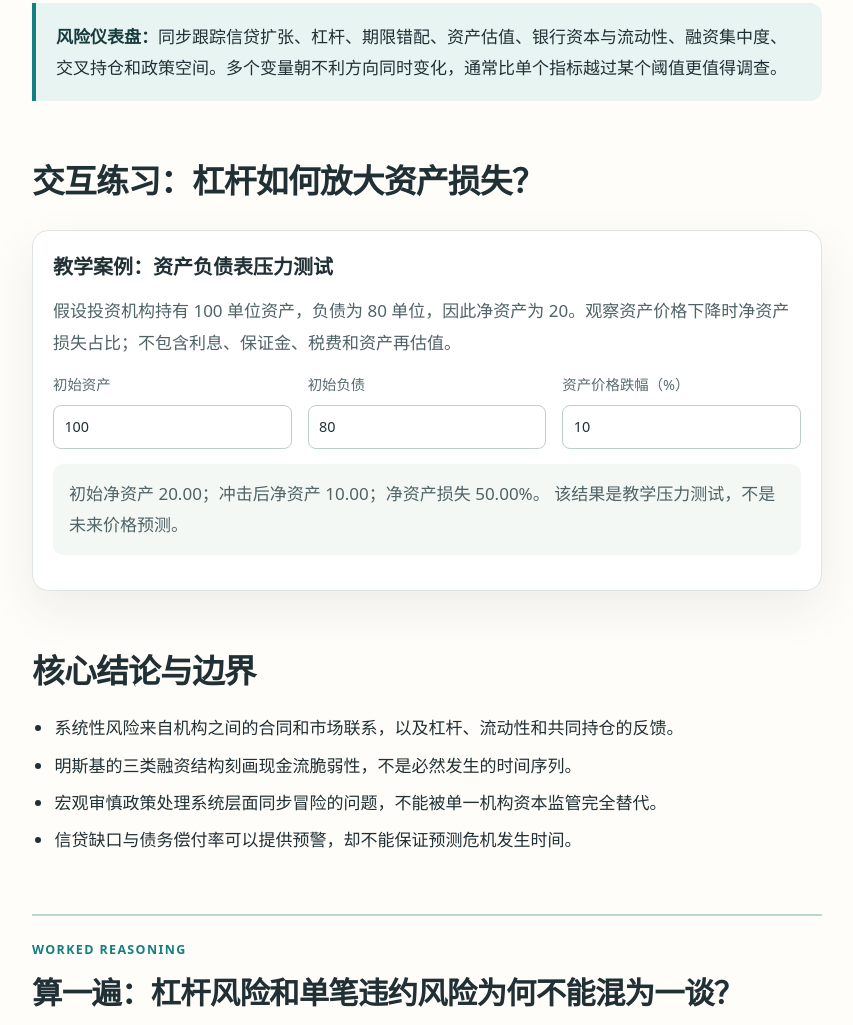
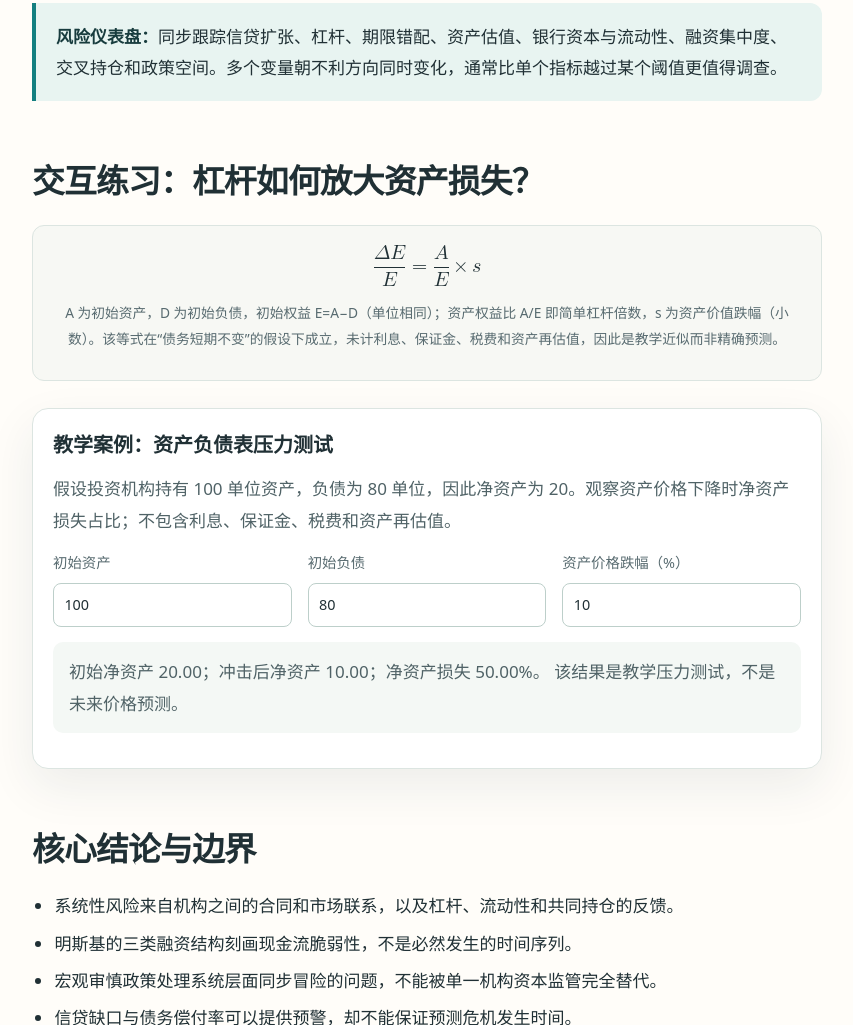
Before and after one commit to 1998x-stack/monetary-banking-tutorial, a plain HTML site: page 22.html in a window 1280 px wide. Shown: the part 3525-4550 px from the top of the page, without its empty margins (355-1208 px from the left). Drawn offline with Linux system fonts and the light colour scheme.

Commit message:
docs(monetary-banking-tutorial): show ch22 leverage amplification in native MathML

```diff
--- a/22.html
+++ b/22.html
@@ -8,7 +8,9 @@
 <section id="channels"><h2>危机的四条传染路径</h2><ol><li><strong>交易对手渠道：</strong>直接债权、衍生品、回购和清算关系使一家机构的违约损失影响其他机构。</li><li><strong>共同持仓渠道：</strong>机构持有相似资产，一方抛售压低市场价格，另一方因公允价值损失或保证金要求同步出售。</li><li><strong>融资流动性渠道：</strong>短期融资拒绝续作、抵押品折扣提高，迫使机构筹集现金、减少贷款和做市。</li><li><strong>信息与预期渠道：</strong>公众对不透明风险敞口产生怀疑，集中赎回或转移存款，导致健康机构也承受压力。</li></ol><p>FSB 2025 年关于非银行金融中介杠杆的报告特别强调，杠杆可通过关键市场和银行—非银行之间的联系放大系统压力。<a href="#ref-2">[2]</a></p><p>传染不总是以违约开始。有时证券价格和融资条件的同步恶化，比单个违约事件更早暴露市场功能失灵。</p></section>
 <section id="macroprudential"><h2>宏观审慎监管怎样处理“大家一起冒险”？</h2><p>微观审慎监管关注单一机构是否有足够资本、流动性和风险管理；宏观审慎政策关注即使每家机构单独看似合规，整个体系仍可能因为共同持仓、信用周期和相互依赖而过度脆弱。</p><p><strong>逆周期资本缓冲（CCyB）</strong>是典型工具：当系统性信用风险积累时，监管部门可要求银行持有额外资本缓冲，在下行期有空间吸收损失并维持信贷。巴塞尔委员会将其目标表述为缓解过度总量信用增长可能导致的银行体系风险。<a href="#ref-5">[5]</a></p><p>其他工具包括针对房地产贷款的贷款价值比（LTV）和偿债收入比（DSTI）限制、系统重要性机构附加要求、流动性监管、压力测试、抵押品和保证金安排，以及对非银行机构杠杆与期限错配的监测。各种工具作用于不同风险来源；不能把一个资本比率当作所有系统性风险的万能指标。</p></section>
 <section id="signals"><h2>怎样看预警指标，避免“一个数字预报危机”？</h2><p>BIS 发布的<strong>私人非金融部门信贷／GDP 缺口</strong>是信贷占 GDP 比率相对其长期趋势的偏离，常被用作银行体系风险的早期预警指标。该趋势由统计方法估计，结果会受到数据修订、趋势估计、样本起点和国别制度影响。<a href="#ref-3">[3]</a></p><p><strong>债务偿付率（DSR）</strong>则衡量一定收入中用于本金和利息支付的比例，提供对未来现金流压力的观察。BIS 把信贷缺口、DSR 等指标列为早期预警工具，但并不把它们当作精确预测某个月爆发危机的时钟。<a href="#ref-4">[4]</a></p><div class="callout"><p><strong>风险仪表盘：</strong>同步跟踪信贷扩张、杠杆、期限错配、资产估值、银行资本与流动性、融资集中度、交叉持仓和政策空间。多个变量朝不利方向同时变化，通常比单个指标越过某个阈值更值得调查。</p></div></section>
-<section id="practice"><h2>交互练习：杠杆如何放大资产损失？</h2><div class="demo" data-demo="crisis-leverage"><h3>教学案例：资产负债表压力测试</h3><p>假设投资机构持有 100 单位资产，负债为 80 单位，因此净资产为 20。观察资产价格下降时净资产损失占比；不包含利息、保证金、税费和资产再估值。</p><div class="demo-grid"><label class="demo-field">初始资产<input name="assets" type="number" value="100" min="1" step="1"></label><label class="demo-field">初始负债<input name="debt" type="number" value="80" min="0" step="1"></label><label class="demo-field">资产价格跌幅（%）<input name="shock" type="number" value="10" min="0" max="100" step="1"></label></div><p class="demo-output" data-demo-output aria-live="polite">初始净资产 20.00；冲击后净资产 10.00；净资产损失 50.00%。该结果是教学压力测试，不是未来价格预测。</p></div></section>
+<section id="practice"><h2>交互练习：杠杆如何放大资产损失？</h2>
+<div class="math-scroll" tabindex="0" role="region" aria-label="杠杆放大权益损失的关系式，可横向滚动"><math xmlns="http://www.w3.org/1998/Math/MathML" display="block" aria-label="权益损失率等于资产权益比乘以资产价格跌幅"><mrow><mfrac><mrow><mi>Δ</mi><mi>E</mi></mrow><mi>E</mi></mfrac><mo>=</mo><mfrac><mi>A</mi><mi>E</mi></mfrac><mo>×</mo><mi>s</mi></mrow></math><p class="formula-caption">A 为初始资产，D 为初始负债，初始权益 E=A−D（单位相同）；资产权益比 A/E 即简单杠杆倍数，s 为资产价值跌幅（小数）。该等式在“债务短期不变”的假设下成立，未计利息、保证金、税费和资产再估值，因此是教学近似而非精确预测。</p></div>
+<div class="demo" data-demo="crisis-leverage"><h3>教学案例：资产负债表压力测试</h3><p>假设投资机构持有 100 单位资产，负债为 80 单位，因此净资产为 20。观察资产价格下降时净资产损失占比；不包含利息、保证金、税费和资产再估值。</p><div class="demo-grid"><label class="demo-field">初始资产<input name="assets" type="number" value="100" min="1" step="1"></label><label class="demo-field">初始负债<input name="debt" type="number" value="80" min="0" step="1"></label><label class="demo-field">资产价格跌幅（%）<input name="shock" type="number" value="10" min="0" max="100" step="1"></label></div><p class="demo-output" data-demo-output aria-live="polite">初始净资产 20.00；冲击后净资产 10.00；净资产损失 50.00%。该结果是教学压力测试，不是未来价格预测。</p></div></section>
 <section id="summary"><h2>核心结论与边界</h2><ul><li>系统性风险来自机构之间的合同和市场联系，以及杠杆、流动性和共同持仓的反馈。</li><li>明斯基的三类融资结构刻画现金流脆弱性，不是必然发生的时间序列。</li><li>宏观审慎政策处理系统层面同步冒险的问题，不能被单一机构资本监管完全替代。</li><li>信贷缺口与债务偿付率可以提供预警，却不能保证预测危机发生时间。</li></ul></section><section id="audit-case" class="audit-case" aria-labelledby="audit-case-title"><p class="eyebrow">Worked reasoning</p><h2 id="audit-case-title">算一遍：杠杆风险和单笔违约风险为何不能混为一谈？</h2><p>教学资产负债表：资产 100、债务 80、权益 20，初始杠杆（资产／权益）为 <strong>5 倍</strong>。假如资产价格下跌 10%，资产变为 90，而假设债务短期仍为 80，权益变为 10，权益损失达到 <strong>50%</strong>；跌幅若达到 20%，权益变为零。并不是资产跌 10% 就有 10% 的贷款违约率。</p><p>系统性问题在于许多机构可能同时持有类似资产、被要求追加保证金或出售抵押品。若它们同步抛售，市场价格可能继续承压，形成反馈。监管关注的是共同持仓、资金结构和交易对手网络，不只是单笔贷款的 PD 值。可对照<a href="https://www.fsb.org/2025/07/leverage-in-nonbank-financial-intermediation-final-report/" rel="noopener" target="_blank">FSB 对非银行杠杆的政策研究</a>。</p><p class="audit-disclaimer">若把案例迁移到真实地区或机构，应重新检查合同、统计口径和时点。</p></section>
 <section id="concept-bridge" class="concept-bridge" aria-labelledby="concept-bridge-title"><div class="concept-bridge-header"><p class="eyebrow">Connect the ideas</p><h2 id="concept-bridge-title">把这个问题放进更大的金融系统</h2><p>下面是与本节机制直接相关的三个问题。每个链接都进入另一篇文章的具体解释位置；当前文章无需依赖它们即可独立理解。</p></div><ul class="concept-link-grid"><li><a class="concept-link" href="09.html#capital"><span class="concept-link-heading"><span class="concept-link-chapter">第 09 章</span><strong>银行资本何以吸收损失</strong></span><span class="concept-link-why">微观资本缓冲与宏观金融风险相互补充。</span></a></li>
 <li><a class="concept-link" href="14.html#vulnerabilities"><span class="concept-link-heading"><span class="concept-link-chapter">第 14 章</span><strong>非银行市场如何传染到银行</strong></span><span class="concept-link-why">保证金、回购和共同持仓改变系统性风险。</span></a></li>
```
